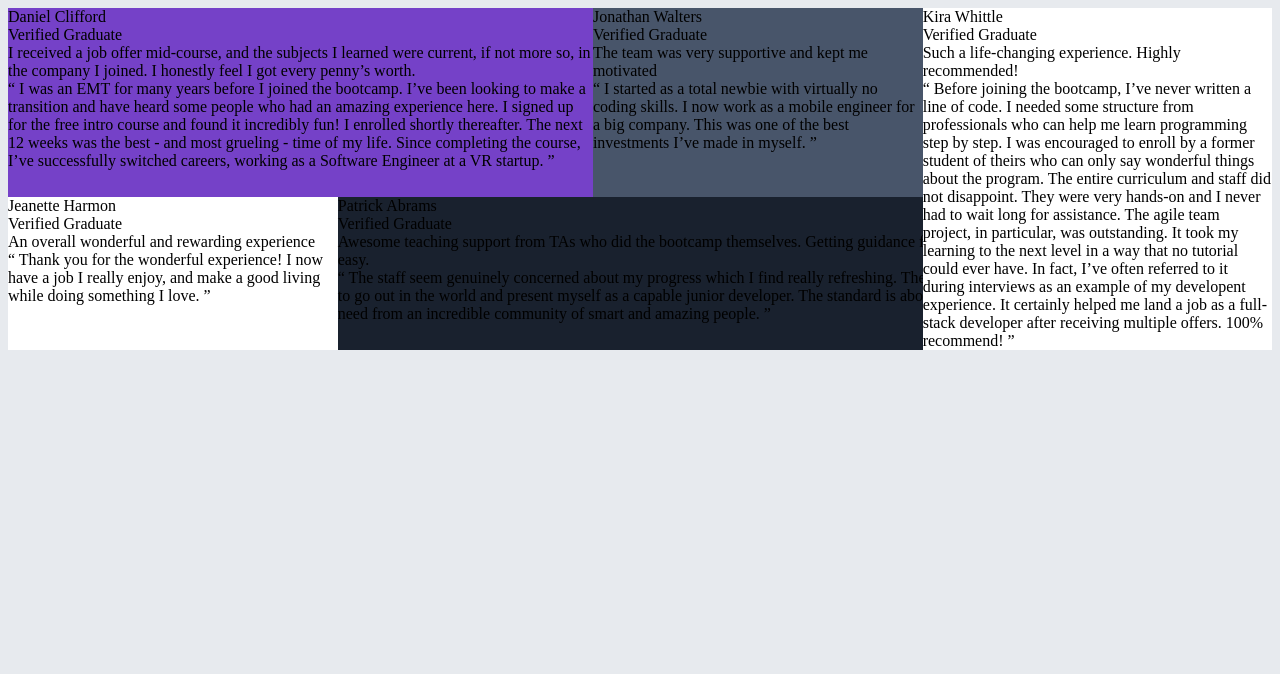
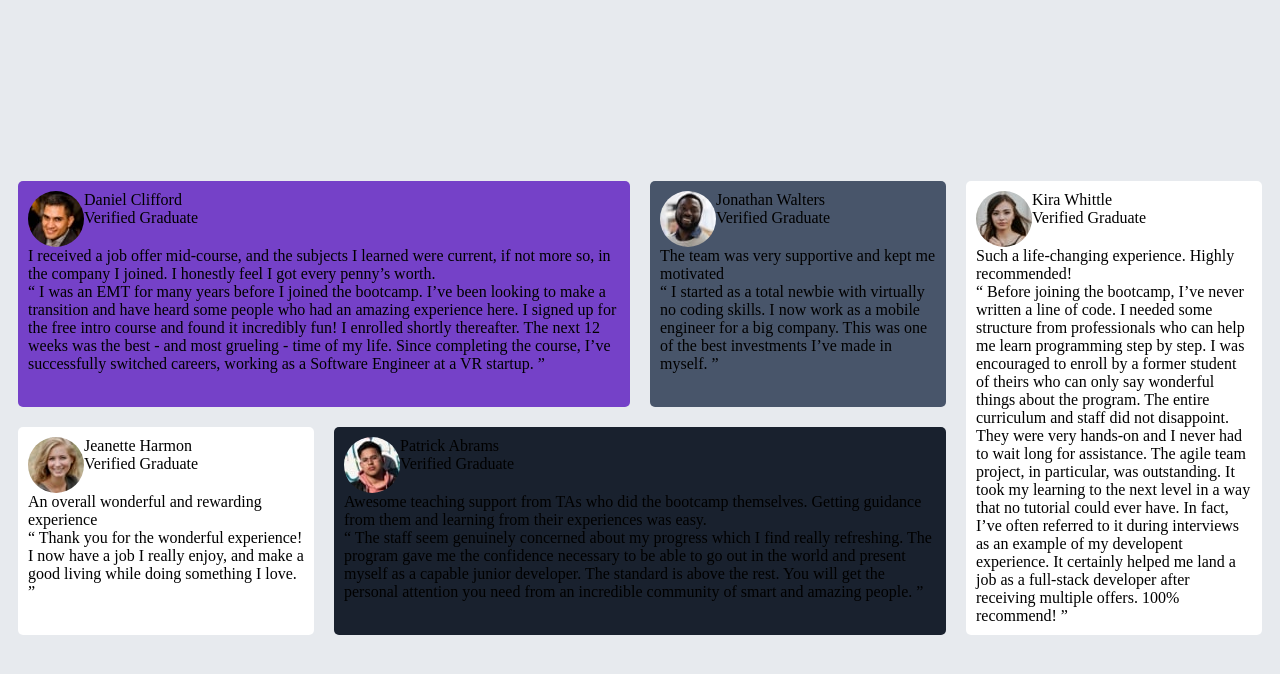
Before and after one commit to Mahi-Mani/Testimonial-Frontend, a plain HTML site: page index.html in a window 1280 px wide. Drawn offline with Linux system fonts and the light colour scheme.

Commit message:
Align image avatar and title content according to the design

```diff
--- a/assets/css/style.css
+++ b/assets/css/style.css
@@ -15,21 +15,42 @@ html,
 body {
     min-height: 100vh;
     background-color: var(--Grey100);
+    display: flex;
+    justify-content: center;
+    align-items: center;
+}
+
+header {
+    display: flex;
+    flex-direction: row;
+}
+
+.avatar {
+    border-radius: 50%;
 }
 
 .cards {
     display: grid;
-    grid-template-columns: auto auto auto auto;
+    grid-template-columns: 1fr 1fr 1fr 1fr;
     grid-template-rows: auto auto;
     height: 100%;
     /* gap: 20px; */
+}
+
+.card1,
+.card2,
+.card3,
+.card4,
+.card5 {
+    border-radius: 5px;
 }
 
 .card1 {
     background-color: var(--Purple500);
     grid-column: 1 / span 2;
     grid-row: 1;
-
+    padding: 10px;
+    margin: 10px;
     /* width: 450px; */
     /* height: 200px; */
 }
@@ -38,6 +59,8 @@ body {
     background-color: var(--Grey500);
     grid-column: 3;
     grid-row: 1;
+    padding: 10px;
+    margin: 10px;
     /* width: 200px; */
     /* height: 250px; */
 }
@@ -46,14 +69,18 @@ body {
     background-color: var(--White);
     grid-column: 1;
     grid-row: 2;
+    padding: 10px;
+    margin: 10px;
     /* width: 200px; */
     /* height: 250px; */
 }
 
 .card4 {
     background-color: var(--Darkblue);
-    grid-column: 2 / span 3;
+    grid-column: 2 / span 2;
     grid-row: 2;
+    padding: 10px;
+    margin: 10px;
     /* width: 450px; */
     /* height: 200px; */
 }
@@ -62,6 +89,8 @@ body {
     background-color: var(--White);
     grid-row: 1 / span 2;
     grid-column: 4;
+    padding: 10px;
+    margin: 10px;
     /* width: 200px; */
     /* height: 450px; */
 }
--- a/index.html
+++ b/index.html
@@ -28,8 +28,13 @@
   <div class="cards">
     <!-- Card 1 -->
     <div class="card1">
+      <header>
+        <img src="./images/image-daniel.jpg" alt="daniel" class="avatar">
+        <div class="content">
           <div class="name">Daniel Clifford</div>
           <div class="title">Verified Graduate</div>
+        </div>
+      </header>
       <div class="preview">
         I received a job offer mid-course, and the subjects I learned were current, if not more so,
         in the company I joined. I honestly feel I got every penny’s worth.
@@ -44,8 +49,13 @@
     </div>
     <!-- Card 2 -->
     <div class="card2">
+      <header>
+        <img src="./images/image-jonathan.jpg" alt="jonathan" class="avatar">
+        <div class="content">
           <div class="name">Jonathan Walters</div>
           <div class="title">Verified Graduate</div>
+        </div>
+      </header>
       <div class="preview">
         The team was very supportive and kept me motivated
       </div>
@@ -56,8 +66,13 @@
     </div>
     <!-- Card 3 -->
     <div class="card3">
+      <header>
+        <img src="./images/image-jeanette.jpg" alt="jeanette" class="avatar">
+        <div class="content">
           <div class="name">Jeanette Harmon</div>
           <div class="title">Verified Graduate</div>
+        </div>
+      </header>
       <div class="preview">
         An overall wonderful and rewarding experience
       </div>
@@ -68,8 +83,13 @@
     </div>
     <!-- Card 4 -->
     <div class="card4">
+      <header>
+        <img src="./images/image-patrick.jpg" alt="patrick" class="avatar">
+        <div class="content">
           <div class="name">Patrick Abrams</div>
           <div class="title">Verified Graduate</div>
+        </div>
+      </header>
       <div class="preview">
         Awesome teaching support from TAs who did the bootcamp themselves. Getting guidance from them and
         learning from their experiences was easy.
@@ -83,8 +103,13 @@
     </div>
     <!-- Card 5 -->
     <div class="card5">
+      <header>
+        <img src="./images/image-kira.jpg" alt="kira" class="avatar">
+        <div class="content">
           <div class="name"> Kira Whittle</div>
           <div class="title"> Verified Graduate</div>
+        </div>
+      </header>
       <div class="preview">
         Such a life-changing experience. Highly recommended!
       </div>
```
Lines whose indentation alone changed are shown as unchanged.
